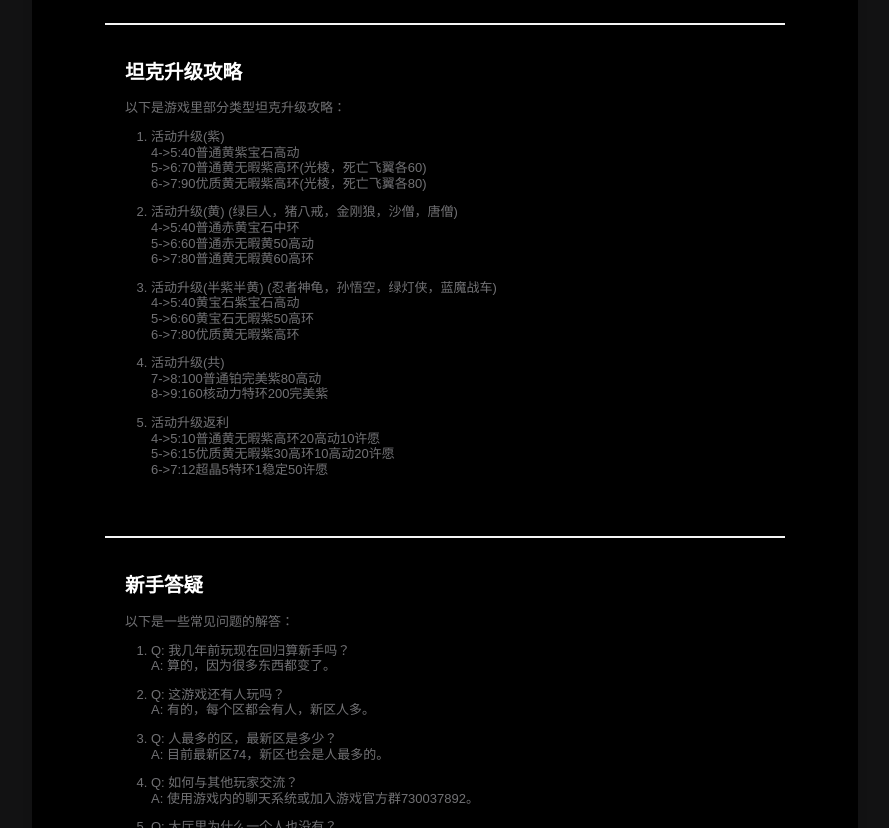
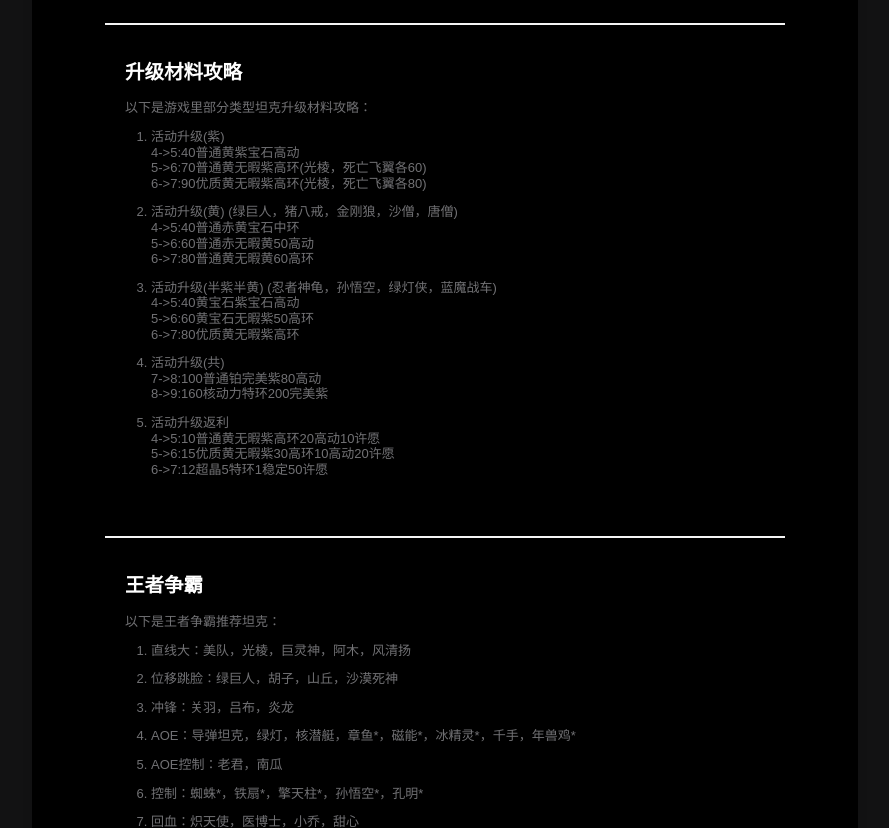
Before and after one commit to Liaoyi-Jay/7k.tklm.io, a plain HTML site: page index.html in a window 1280 px wide. Shown: the part 1972-2800 px from the top of the page, without its empty margins (195-1084 px from the left). Drawn offline with Linux system fonts and the light colour scheme.

Commit message:
Add files via upload

```diff
--- a/index.html
+++ b/index.html
@@ -237,8 +237,8 @@
         <a href="#introduction">坦克介绍</a>
         <a href="#gameplay">游戏玩法</a>
         <a href="#controls">点券攻略</a>
-        <a href="#tips">坦克升级攻略</a>
-        <!-- <a href="#maihao">挂售账号</a> -->
+        <a href="#tips">升级材料攻略</a>
+        <a href="#king">王者争霸</a>
         <a href="#faq">新手答疑</a>
     </nav>
     <main>
@@ -273,8 +273,8 @@
                     <li>商城:熊猫，喜娃，铁扇公主，蜘蛛，关羽，张飞，阿瓦塔，南瓜，赵云，核潜艇，闪电，章鱼，胡子，孔明，钟馗，小乔，金鸡，吕布，圣诞，炎龙，小黄，磁能，爱迪生，后羿，宙斯，二郎神，朱雀，剑圣，罗，刑天，雅典娜，姜太公，哪吒，冰精灵，骷髅冥王，蚩尤，东海龙王，巨灵神，华佗，黄忠，如来41
                     </li>
                     <li>88卷:阿木，洛克，千手，柯，老君，冰墩墩，水手，恶灵，皮卡,9</li>
-                    <li>399:甜心，张三丰，时间，武松，魔花，5</li>
-                    <li>499:司马懿，沙漠死神，风清扬，潜行者，奥丁，轩辕，塔罗斯，烈焰战车,8</li>
+                    <li>399:甜心，张三丰，时间，武松，魔花，司马懿，6</li>
+                    <li>499:沙漠死神，风清扬，潜行者，奥丁，轩辕，塔罗斯，烈焰战车,鬼谷子，8</li>
                     <li>人品王:年兽鸡，诸葛亮，骷髅王，金角，霸王龙，三头犬，6</li>
                 </ul>
             </div>
@@ -307,8 +307,8 @@
         </section>
         <section id="tips">
             <div class="container">
-                <h2>坦克升级攻略</h2>
-                <p>以下是游戏里部分类型坦克升级攻略：</p>
+                <h2>升级材料攻略</h2>
+                <p>以下是游戏里部分类型坦克升级材料攻略：</p>
                 <ul class="steps">
                     <li>活动升级(紫)<br>
 
@@ -354,30 +354,22 @@
 
 
 
-        <!-- <section id="maihao">
+        <section id="king">
             <div class="container">
-                <header>
-                    <h1>挂售专栏</h1>
-                </header>
-                <main class="image-column">
-                    <div class="image-item">
-                        <img src="image1.jpg" alt="图片1描述">
-                        <p>暂无</p>
-                    </div>
-                    <div class="image-item">
-                        <img src="image2.jpg" alt="图片2描述">
-                        <p>暂无</p>
-                    </div>
-                    <div class="image-item">
-                        <img src="image3.jpg" alt="图片3描述">
-                        <p>暂无</p>
-                    </div>
-                </main>
-                <footer>
-                    <p>&copy; 2024 挂售专栏. 账号均为个人卖家所有.</p>
-                </footer>
+                <h2>王者争霸</h2>
+                <p>以下是王者争霸推荐坦克：</p>
+                <ul class="steps">
+                    <li>直线大：美队，光棱，巨灵神，阿木，风清扬</li>
+                    <li>位移跳脸：绿巨人，胡子，山丘，沙漠死神</li>
+                    <li>冲锋：关羽，吕布，炎龙</li>
+                    <li>AOE：导弹坦克，绿灯，核潜艇，章鱼*，磁能*，冰精灵*，千手，年兽鸡*</li>
+                    <li>AOE控制：老君，南瓜</li>
+                    <li>控制：蜘蛛*，铁扇*，擎天柱*，孙悟空*，孔明*</li>
+                    <li>回血：炽天使，医博士，小乔，甜心</li>
+                    <li>buff：镭眼，圣诞</li>
+                </ul>
             </div>
-        </section> -->
+        </section>
 
 
 
```
